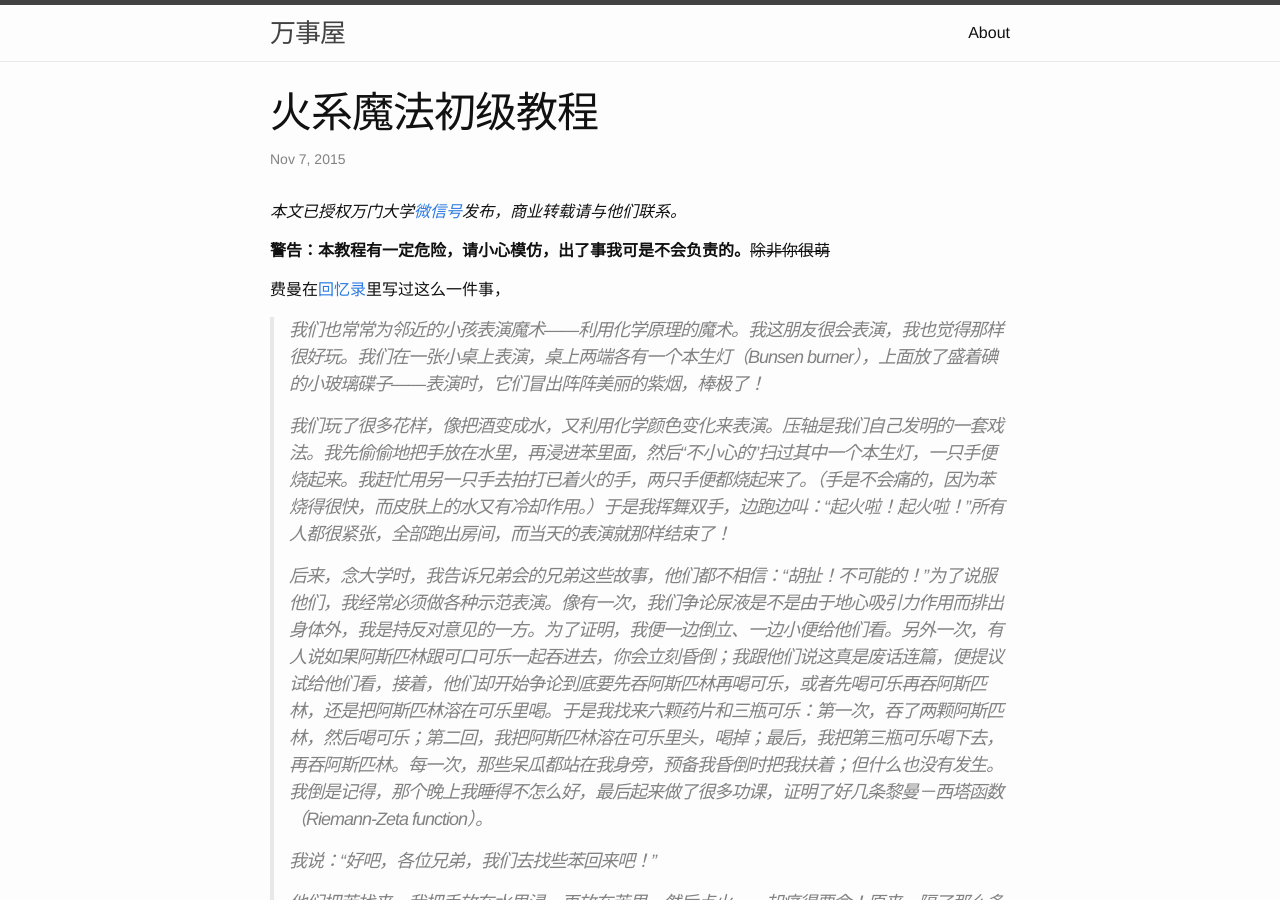
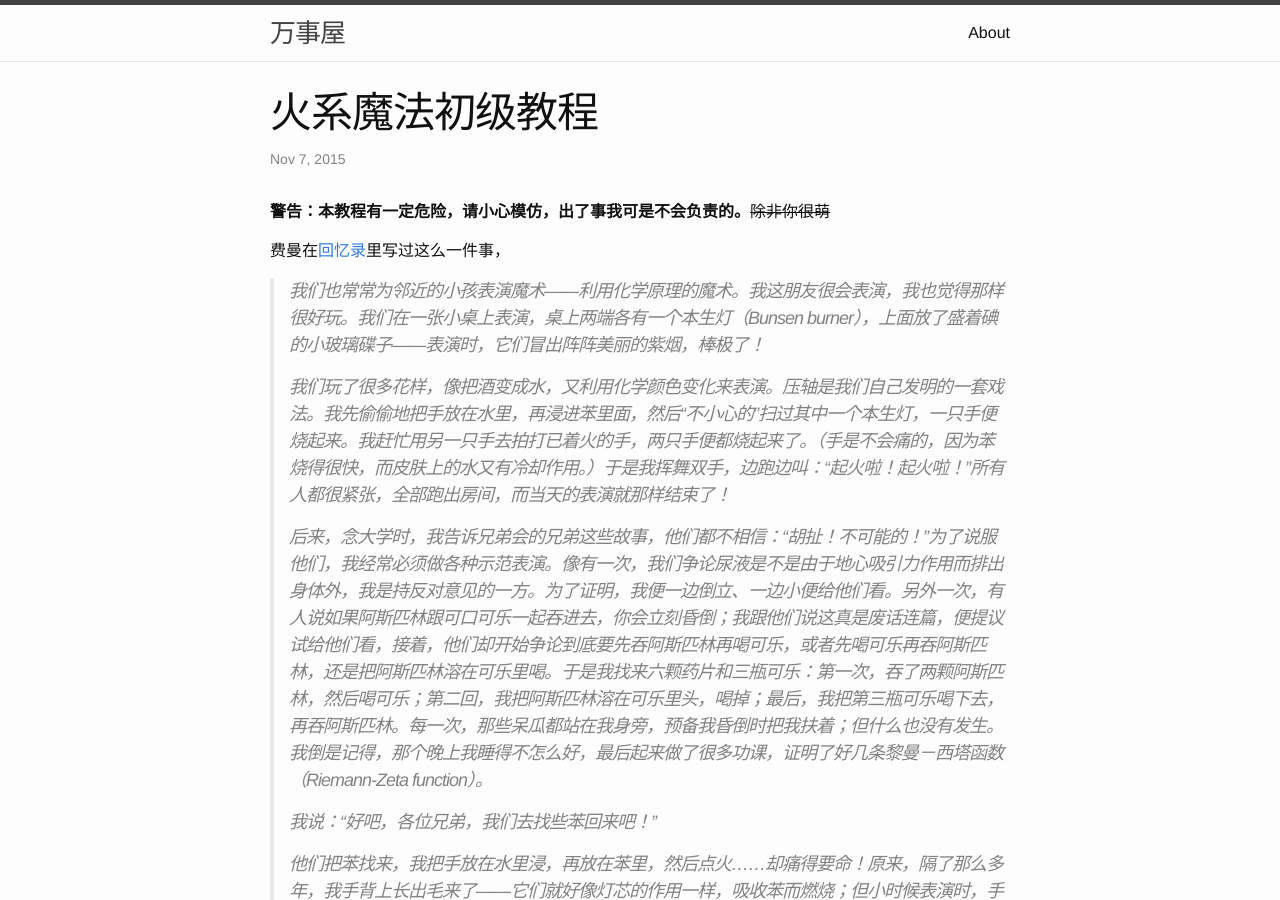
Before and after one commit to tcya/tcya.github.io, a Jekyll site: the page built from _posts/2015-11-7-fire-playing.html, in a window 1280 px wide and 900 px high. Built offline with Jekyll 4.4.1, drawn with Linux system fonts in a browser that asks for light colours; formulas are drawn with MathJax 3.

Commit message:
Revision

```diff
--- a/_posts/2015-01-09-marvin-harris.markdown
+++ b/_posts/2015-01-09-marvin-harris.markdown
@@ -2,8 +2,6 @@
 layout: post
 title:  "马文哈里斯：一个群体选择论者"
 ---
-<p><em>本文已授权万门大学<a href="http://www.wtoutiao.com/p/515Qxh.html">微信号</a>发布，商业转载请与他们联系。</em></p>
-
 在[《好吃：食物与文化之谜》](http://book.douban.com/subject/1074668/)中，马文哈里斯(Marvin Harris)尝试解释诸如印度教崇拜牛、穆斯林讨厌猪这些广泛存在的饮食习惯/禁忌。这些话题以往常被当做无须解释的文化现象，而哈里斯从文化所处的地理、生态环境等处入手，以自然选择的观点，提出了许多极富洞见的看法，廓清了常见的文化神秘主义观点。但不幸的是，哈里斯是个彻底的群体选择论者，这使得他的许多观点的基础不够牢靠。
 
 比如在讨论穆斯林何以厌恶猪肉时，哈里斯认为中东干燥的气候不适合饲养需要水洼散热的猪，而随着人口压力的增加，原有的可供猪野生放养的树林逐渐消失，不得不转向人工喂养，而猪虽然有着极高的肉料比，但食谱与人类有很大重合，从而养猪变得越来越昂贵，猪肉也就渐渐从食谱中消失了。这一观点得到了同一地区其他文化的强力佐证，同样在中东，埃及人，腓尼基人和巴比伦人一样发展出了猪肉厌恶，而且在他们文化的早期都是吃猪肉的，随着人口的增长才产生了猪肉禁忌。
--- a/_posts/2015-11-7-fire-playing.html
+++ b/_posts/2015-11-7-fire-playing.html
@@ -11,7 +11,6 @@ title:  "火系魔法初级教程"
 </script>
 </head>
 <body>
-<p><em>本文已授权万门大学<a href="http://localhost:4000/2015/01/09/marvin-harris.html">微信号</a>发布，商业转载请与他们联系。</em></p>
 <p><b>警告：本教程有一定危险，请小心模仿，出了事我可是不会负责的。</b><s>除非你很萌</s></p>
 <p>费曼在<a href="http://blog.renren.com/share/192029714/8752317527">回忆录</a>里写过这么一件事，</p>
 <blockquote>
```
